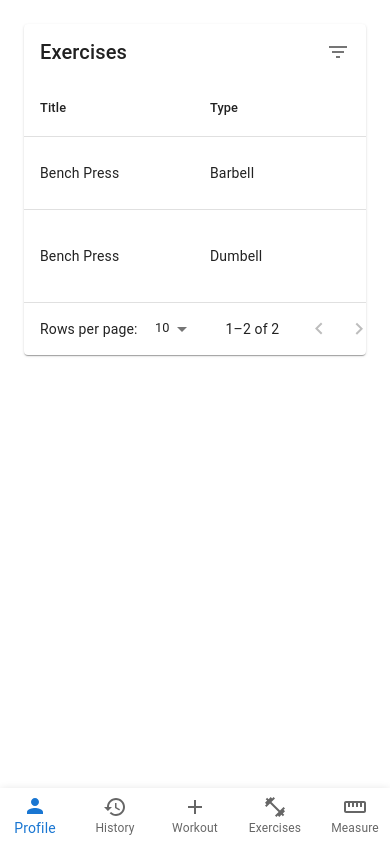
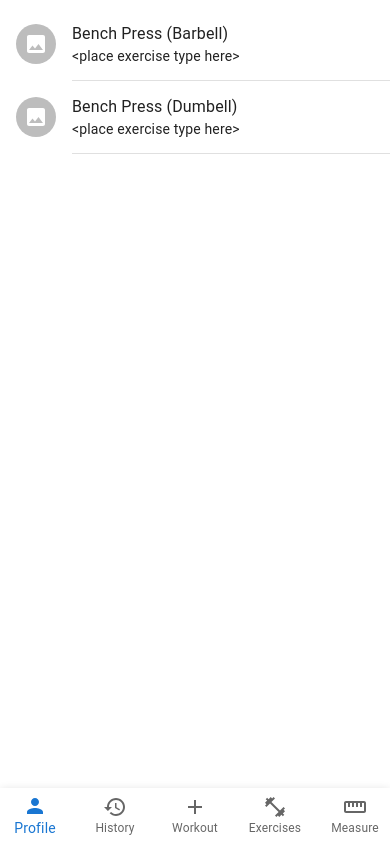
Before and after one commit to dkhmora/stronger-workout-app, a React (Create React App) app in the folder client/: page /exercises in a window 390 px wide. Built offline with nearby package versions, Linux system fonts and the light colour scheme.

Commit message:
Added ExerciseList for mobile view

```diff
--- a/client/src/App.tsx
+++ b/client/src/App.tsx
@@ -36,7 +36,7 @@ function App() {
   }, [dispatch, isMobile]);
 
   return (
-    <Box sx={{ display: "flex", height: "100vh" }}>
+    <Box sx={{ display: "flex" }}>
       <CssBaseline />
 
       <BrowserRouter>
--- /dev/null
+++ b/client/src/components/ExerciseList.tsx
@@ -0,0 +1,66 @@
+import * as React from "react";
+import List from "@mui/material/List";
+import ListItem from "@mui/material/ListItem";
+import ListItemText from "@mui/material/ListItemText";
+import {
+  Avatar,
+  Box,
+  Divider,
+  ListItemAvatar,
+  Typography,
+} from "@mui/material";
+import ImageIcon from "@mui/icons-material/Image";
+
+interface ExerciseListProps {
+  toolbarTitle: string | null;
+  columns: any[];
+  rows: any[];
+}
+
+interface ExerciseData {
+  title: string;
+  type: string;
+}
+
+export default function ExerciseList(props: ExerciseListProps) {
+  const { toolbarTitle, columns, rows } = props;
+
+  const getListItemPrimaryText = ({ title, type }: ExerciseData) =>
+    `${title} (${type})`;
+
+  return (
+    <Box sx={{ height: "100%", width: "100%", overflow: "auto" }}>
+      <List sx={{ width: "100%", bgcolor: "background.paper" }}>
+        {rows.map((row, index) => {
+          return (
+            <>
+              <ListItem alignItems="flex-start">
+                <ListItemAvatar>
+                  <Avatar>
+                    <ImageIcon />
+                  </Avatar>
+                </ListItemAvatar>
+                <ListItemText
+                  primary={getListItemPrimaryText(row)}
+                  secondary={
+                    <React.Fragment>
+                      <Typography
+                        sx={{ display: "inline" }}
+                        component="span"
+                        variant="body2"
+                        color="text.primary"
+                      >
+                        {"<place exercise type here>"}
+                      </Typography>
+                    </React.Fragment>
+                  }
+                />
+              </ListItem>
+              <Divider variant="inset" component="li" />
+            </>
+          );
+        })}
+      </List>
+    </Box>
+  );
+}
--- a/client/src/pages/ExercisesPage.tsx
+++ b/client/src/pages/ExercisesPage.tsx
@@ -1,6 +1,9 @@
 import { Box, Container, Grid, Paper, Typography } from "@mui/material";
 import React from "react";
 import DataTable from "../components/DataTable";
+import { useSelector } from "react-redux";
+import ExerciseList from "../components/ExerciseList";
+import type { RootState, AppDispatch } from "../store/general";
 
 export default function ExercisesPage() {
   interface ExerciseColumn {
@@ -58,6 +61,14 @@ export default function ExercisesPage() {
     ),
   ];
 
+  const isMobile = useSelector((state: RootState) => state.isMobile);
+
+  if (isMobile) {
+    return (
+      <ExerciseList toolbarTitle="Exercises" columns={columns} rows={rows} />
+    );
+  }
+
   return (
     <Box sx={{ width: "100%", p: 3 }}>
       <DataTable toolbarTitle="Exercises" columns={columns} rows={rows} />
--- a/client/src/store/general.ts
+++ b/client/src/store/general.ts
@@ -23,4 +23,7 @@ const store = configureStore({
   reducer,
 });
 
+export type RootState = ReturnType<typeof store.getState>;
+export type AppDispatch = typeof store.dispatch;
+
 export default store;
```
